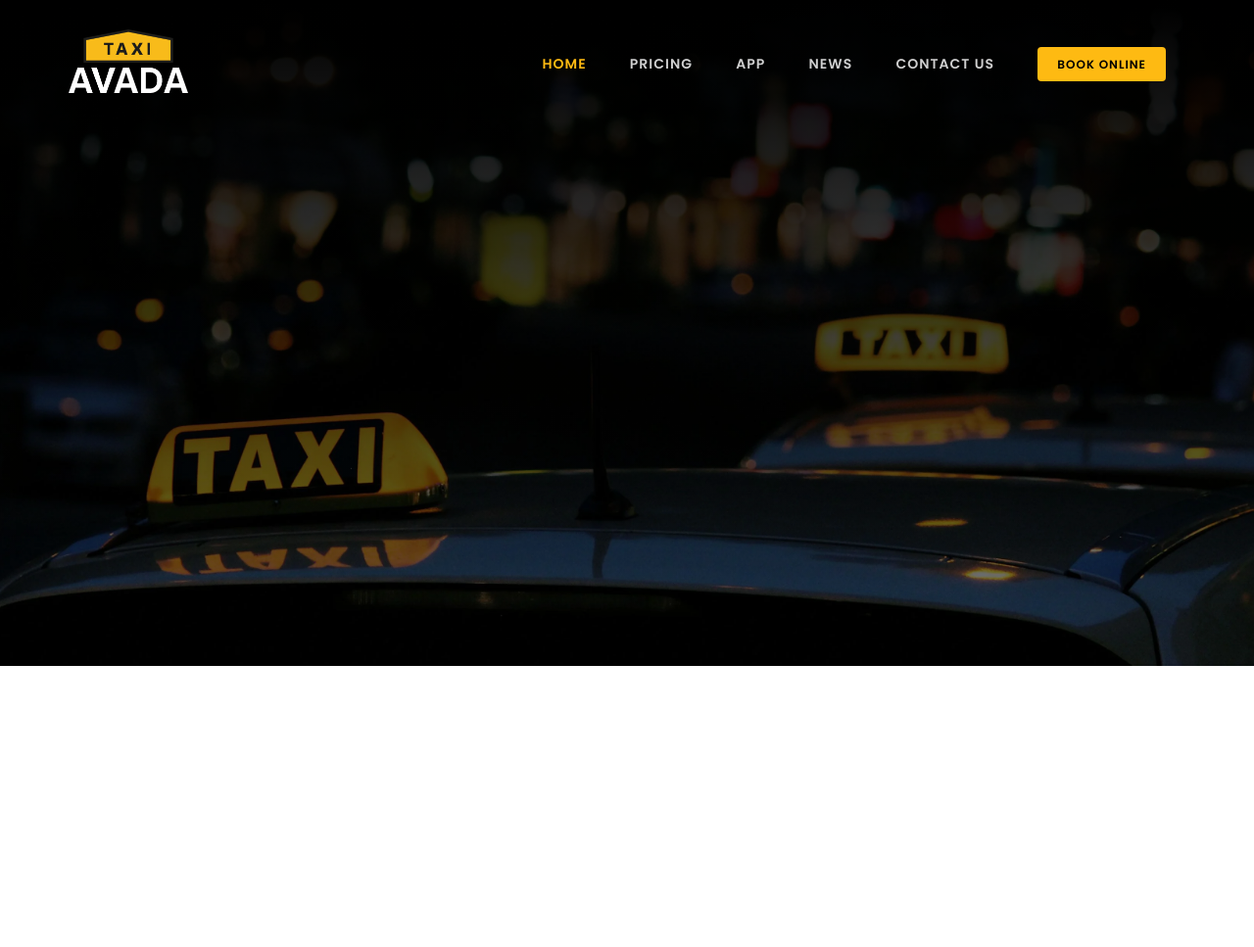
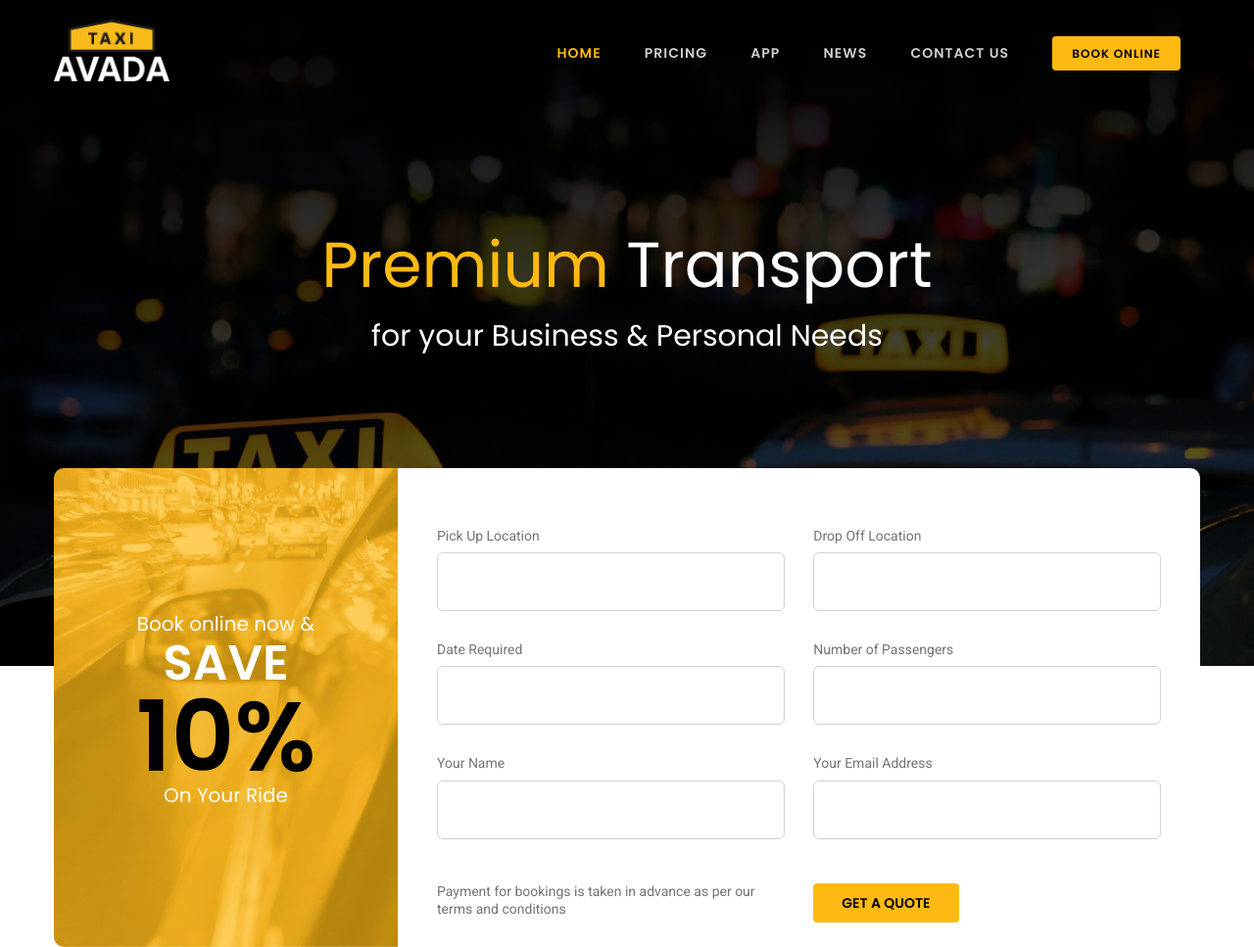
Before and after one commit to gaponova/taxi, a plain HTML site: page index.html in a window 1280 px wide. Shown: the whole page at 98% size. Before the commit the page ends 800 px from the top, so only its background shows below. Drawn offline with nearby package versions, Linux system fonts and the light colour scheme.

Commit message:
Сделали блок с формой в хедере

```diff
--- a/css/style.css
+++ b/css/style.css
@@ -7,7 +7,7 @@
 body {
   margin: 0;
   padding: 0;
-  font: 16px/1.3 'Poppins', sans-serif;
+  font: 16px/1.3 "Poppins", sans-serif;
   /* background: grey; */
 }
 
@@ -20,31 +20,38 @@ img {
   position: relative;
   max-width: 1170px;
   margin: 0 auto;
-  padding: 0 15px;
 }
 
 .btn {
-  display: inline-block;
-  font-family: "", Sans-serif;
-  font-size: 16px;
+  outline: 0;
+  border: 0;
+  font-family: "Poppins";
   font-weight: 600;
-  line-height: 1;
-  color: #1B202D;
-  padding: 15px 30px;
-  border-radius: 0px 0px 0px 0px;
-  text-decoration: none;
+  font-size: 14px;
+  border-radius: 4px;
+  text-transform: uppercase;
+  background: #feba12;
+  color: #000000;
+  padding: 13px 29px;
+  line-height: 14px;
+  transition: 0.3s;
+}
+
+.btn:hover {
+  background: #feda12;
   transition: 0.3s;
 }
 
 /*----------Стили для header----------*/
 
 header {
-  /* background-image: url(../img/avada-taxi-homepage-hero.webp); */
+  position: relative;
   background-image: linear-gradient(180deg, #000000 0%, rgba(255, 255, 255, 0) 100%), url(../img/avada-taxi-homepage-hero.webp);
   background-position: center center;
   background-repeat: no-repeat;
   background-size: cover;
   height: 85vh;
+  padding: 0 15px;
 }
 
 .header-bar {
@@ -84,7 +91,6 @@ header {
 .header-bar__container {
   max-width: 1170px;
   margin: 0 auto;
-  padding: 10px 15px;
 }
 
 .header-bar__row {
@@ -95,7 +101,7 @@ header {
 }
 
 .logo__img {
-  max-height: 65px;
+  max-height: 63px;
 }
 
 .main-nav {
@@ -128,6 +134,8 @@ header {
 
 .main-nav__link_btn {
   font-family: Poppins;
+  line-height: 14px;
+  font-size: 12px;
   font-weight: 600;
   font-style: normal;
   border-radius: 4px;
@@ -136,15 +144,171 @@ header {
   background: #feba12;
   color: #000000;
   padding: 9px 20px;
-  line-height: 14px;
-  font-size: 12px;
   transition: 0.3s;
 }
 
 .main-nav__link_btn:hover {
-  background: rgb(254 218 18);
+  background: #feda12;
   transition: 0.3s;
 }
+
+.header-info {
+  max-width: 1170px;
+  margin: 0 auto;
+  position: relative;
+  top: 35%;
+  /* width: 1170px;
+  position: absolute;
+  top: 50%;
+  left: 50%;
+  transform: translate(-50%, -50%); */
+}
+
+.premium-slogan {
+  text-align: center;
+  margin-bottom: 120px;
+}
+
+.premium-slogan__title {
+  margin: 0;
+  font-family: "Poppins";
+  font-size: 65px;
+  line-height: 65px;
+  font-weight: 400;
+  font-style: normal;
+  color: #ffffff;
+  margin-bottom: 25px;
+}
+
+.premium-slogan__title span {
+  color: #feba12;
+}
+
+.premium-slogan__subtitle {
+  margin: 0;
+  font-family: "Poppins";
+  font-size: 30px;
+  line-height: 30px;
+  font-weight: 400;
+  font-style: normal;
+  color: #ffffff;
+}
+
+.online-booking {}
+
+.online-booking__container {
+  display: flex;
+  flex-wrap: wrap;
+}
+
+.online-save {
+  display: flex;
+  flex-direction: column;
+  justify-content: center;
+  width: 30%;
+  background-image: url(../img/save.jpg);
+  background-position: center center;
+  background-repeat: no-repeat;
+  background-size: cover;
+  text-align: center;
+  padding: 40px;
+  border-radius: 10px 0 0 10px;
+}
+
+.online-save__book {
+  display: block;
+  font-family: "Poppins";
+  font-size: 20px;
+  line-height: 30px;
+  font-weight: 500;
+  font-style: normal;
+  color: #ffffff;
+}
+
+.online-save__save {
+  display: block;
+  font-family: "Poppins";
+  font-size: 50px;
+  line-height: 50px;
+  font-weight: 600;
+  font-style: normal;
+  color: #ffffff;
+}
+
+.online-save__per {
+  display: block;
+  font-family: "Poppins";
+  font-size: 100px;
+  line-height: 100px;
+  font-weight: 600;
+  font-style: normal;
+  color: #000000;
+}
+
+.online-save__on {
+  font-family: "Poppins";
+  font-size: 20px;
+  line-height: 20px;
+  font-weight: 500;
+  font-style: normal;
+  color: #ffffff;
+}
+
+.online-form {
+  width: 70%;
+  background: #fff;
+  color: #747474;
+  border-radius: 0 10px 10px 0;
+  padding: 60px 40px 0 40px;
+}
+
+.online-form__container {
+  display: flex;
+  flex-wrap: wrap;
+  justify-content: space-between;
+}
+
+.online-form__box {
+  width: 48%;
+}
+
+.form-item {}
+
+.online-form__label {
+  display: block;
+  font-family: "Roboto";
+  font-size: 14px;
+  font-weight: 400;
+  font-style: normal;
+  color: #747474;
+  margin-bottom: 8px;
+}
+
+.online-form__input {
+  width: 100%;
+  height: 60px;
+  padding: 0 1em;
+  outline: 0;
+  padding: 0 15px 0 15px;
+  border: 1px solid #d2d2d2;
+  border-radius: 6px;
+  margin-bottom: 30px;
+}
+
+.form-item__info {
+  font-family: "Roboto";
+  font-size: 14px;
+  font-weight: 400;
+  font-style: normal;
+  color: #747474;
+  margin-bottom: 30px;
+}
+
+.form-btn {
+  margin-top: 15px;
+}
+
+.btn {}
 
 
 /*----------Кнопка Наверх----------*/
--- a/index.html
+++ b/index.html
@@ -76,7 +76,56 @@
                 </div>
             </div>
         </div>
-
+        <div class="header-info container">
+            <div class="premium-slogan">
+                <h1 class="premium-slogan__title"><span>Premium</span> Transport</h1>
+                <h2 class="premium-slogan__subtitle">for your Business & Personal Needs</h2>
+            </div>
+            <div class="online-booking">
+                <div class="online-booking__container">
+                    <div class="online-save">
+                        <span class="online-save__book">Book online now &</span>
+                        <span class="online-save__save">SAVE</span>
+                        <span class="online-save__per">10%</span>
+                        <span class="online-save__on">On Your Ride</span>
+                    </div>
+                    <form class="online-form" action="#">
+                        <div class="online-form__container">
+                            <div class="online-form__box">
+                                <div class="form-item">
+                                    <label class="online-form__label" for="pick-location">Pick Up Location</label>
+                                    <input class="online-form__input" type="text" name="pick-location" id="pick-location">
+                                </div>
+                                <div class="form-item">
+                                    <label class="online-form__label" for="date-required">Date Required</label>
+                                    <input class="online-form__input" type="text" name="date-required" id="date-required">
+                                </div>
+                                <div class="form-item">
+                                    <label class="online-form__label" for="your-name">Your Name</label>
+                                    <input class="online-form__input" type="text" name="your-name" id="your-name">
+                                </div>
+                                <p class="form-item__info">Payment for bookings is taken in advance as per our terms and conditions</p>
+                            </div>
+                            <div class="online-form__box">
+                                <div class="form-item">
+                                    <label class="online-form__label" for="drop-off">Drop Off Location</label>
+                                    <input class="online-form__input" type="text" name="drop-off" id="drop-off">
+                                </div>
+                                <div class="form-item">
+                                    <label class="online-form__label" for="passengers">Number of Passengers</label>
+                                    <input class="online-form__input" type="text" name="passengers" id="passengers">
+                                </div>
+                                <div class="form-item">
+                                    <label class="online-form__label" for="email-address">Your Email Address</label>
+                                    <input class="online-form__input" type="email" name="email-address" id="email-address">
+                                </div>
+                                <input class="form-btn btn" type="submit" value="GET A QUOTE">
+                            </div>
+                        </div>
+                    </form>
+                </div>
+            </div>
+        </div>
     </header>
 
 
```
Also changed, not shown: img/save.jpg (added).
